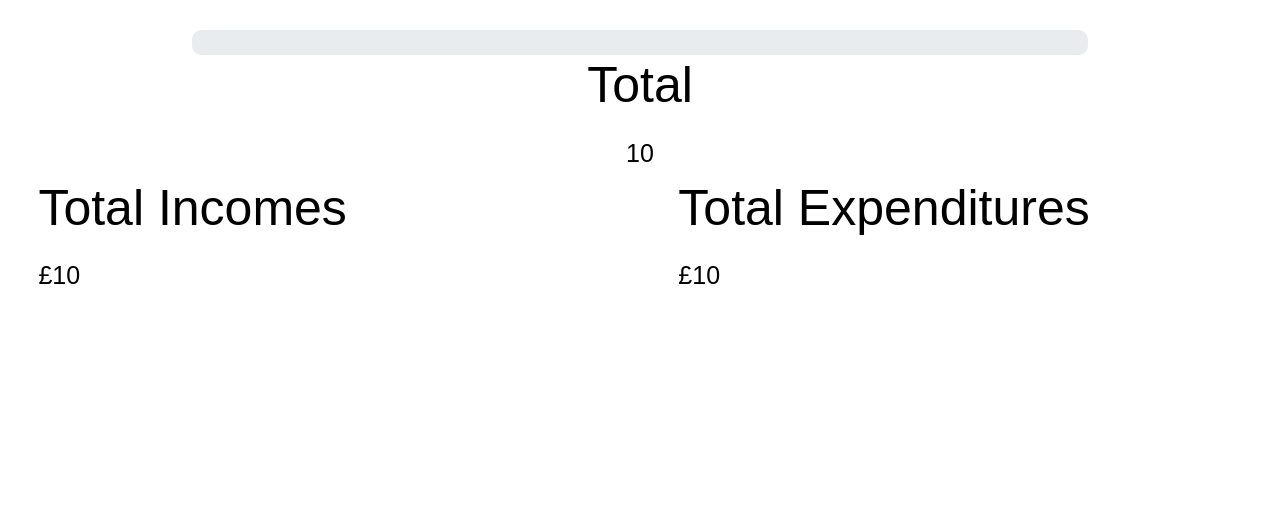
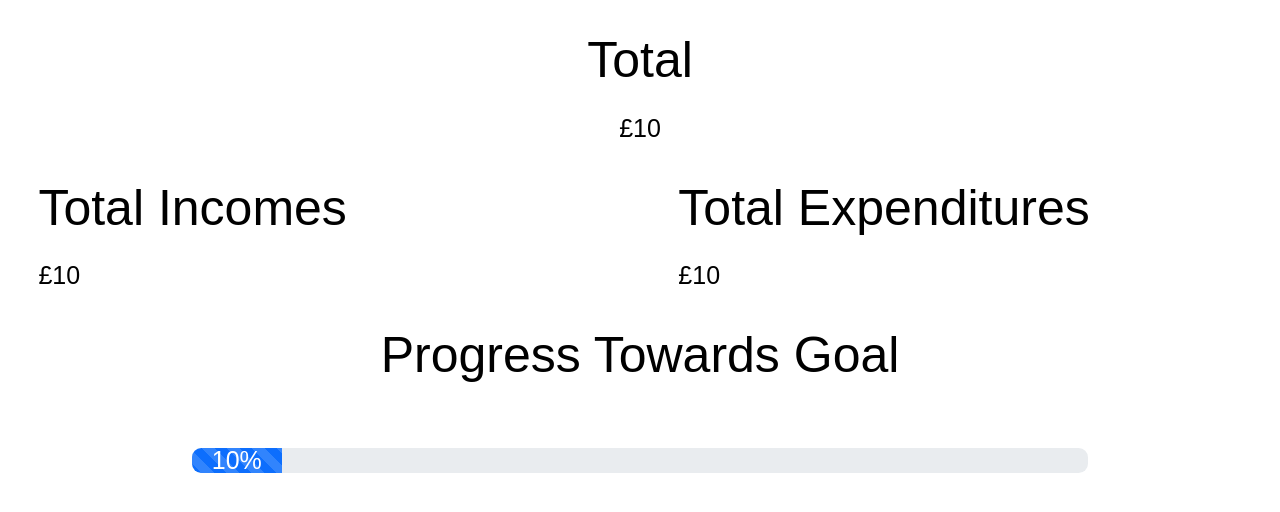
Before and after one commit to tylerbeckb/Budget_tracker, a Python web app: template app/templates/index.html in a window 1280 px wide. Shown: the part 70-582 px from the top of the page. Run offline with Jinja, Linux system fonts and the light colour scheme; the template is opened without the code that fills it: most values are stand-ins (such as "Sample title", 1, 10 or a date in 2020); some libraries are stand-ins or nearby versions.

Commit message:
feat: homepage goal progression bar

```diff
--- a/app/templates/index.html
+++ b/app/templates/index.html
@@ -2,13 +2,13 @@
 {% block content %}
 <br><br>
 
-<!--Progress bar-->
   <section class="singleCol">
-    <div class="progress">
-      <div class="progress-bar progress-bar-striped progress-bar-animated"></div>
-    </div>
     <h2>Total</h2>
-    {{ total }}
+    {% if needZeroTot %}
+      <p>£{{ total }}0</p>
+    {% else %}
+      <p>£{{ total }}</p>
+    {% endif %}
   </section>
 
   <!--Total incomes-->
@@ -32,4 +32,16 @@
       <p>£{{ exTotal }}</p>
     {% endif %}
   </section>
+
+  <!--Progress bar-->
+  <section class="singleCol centre">
+    <h2>Progress Towards Goal</h2>
+    {% if barWidth == 100 %}
+      <p>Congrats!! You have completed your goal!</p>
+    {% endif %}
+    <br>
+    <div class="progress">
+      <div class="progress-bar progress-bar-striped progress-bar-animated progressWidth" style="width: {{barWidth}}%;">{{ barWidth }}%</div>
+    </div>
+  </section>
 {% endblock %}
```
Also changed, not shown: app/views.py (+18 -1 lines).
